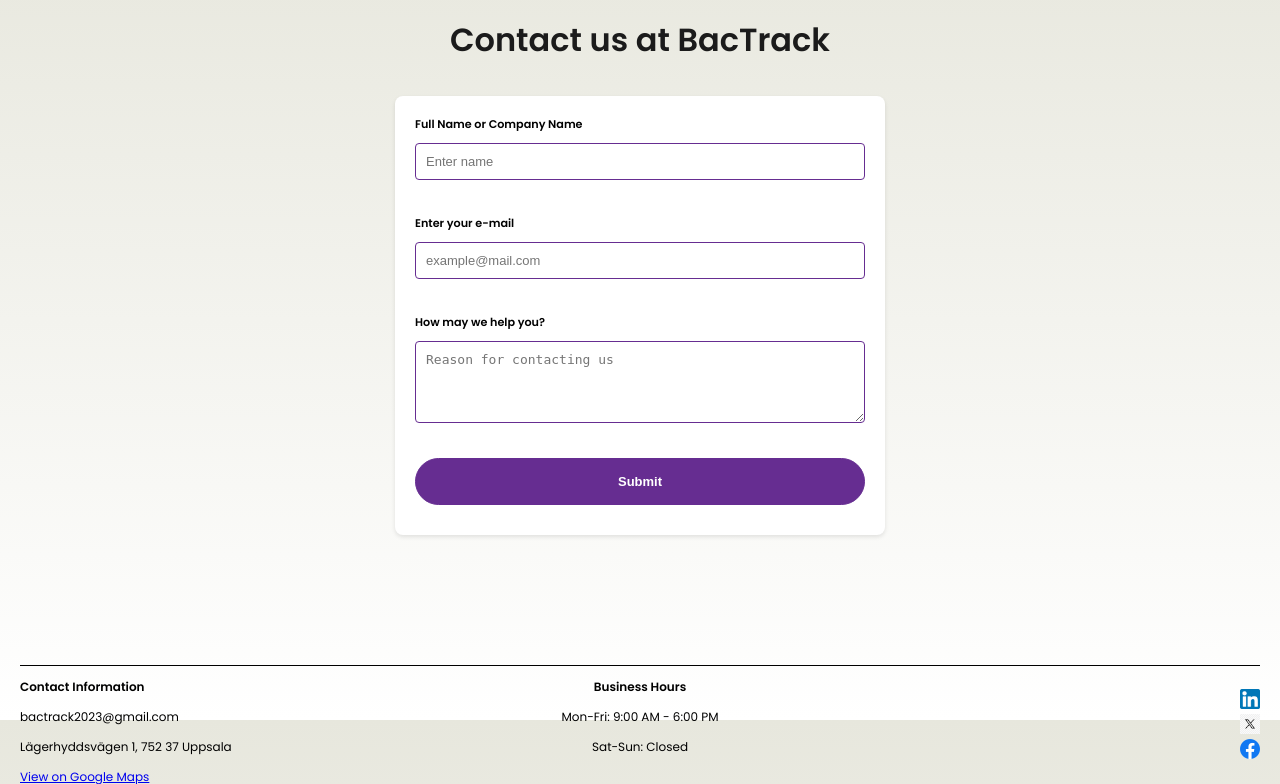
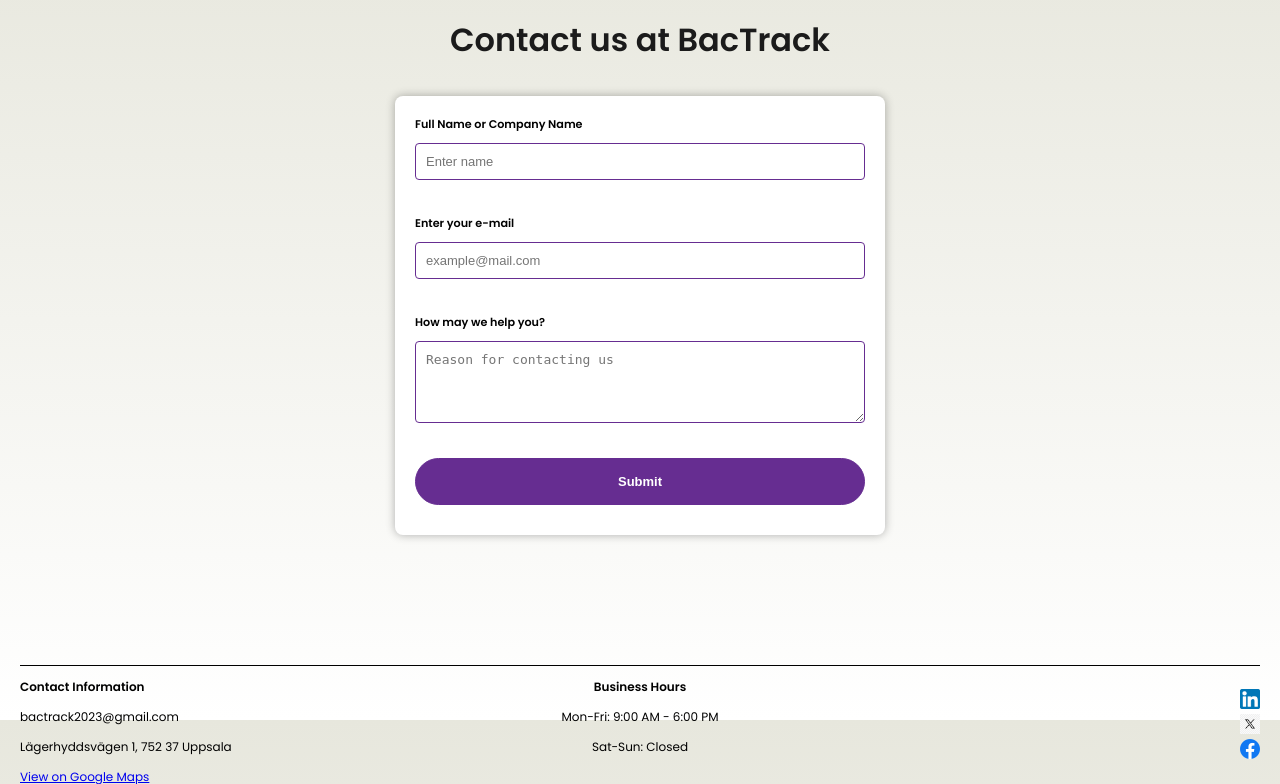
Before and after one commit to A-Bergfeldt/BacTrack, a PHP site: page /about_contact/contactus.php in a window 1280 px wide. Shown: the part 80-864 px from the top of the page. Run offline with PHP 8.4, Linux system fonts and the light colour scheme.

Commit message:
Unified boxshadows

```diff
--- a/about_contact/contactus.css
+++ b/about_contact/contactus.css
@@ -29,7 +29,7 @@ form {
     background-color: #ffffff;
     padding: 20px;
     border-radius: 8px;
-    box-shadow: 0 2px 4px rgba(0, 0, 0, 0.1);
+    box-shadow: 0 0 10px rgba(0, 0, 0, 0.3);
 }
 
 label, input, textarea {
--- a/doctor_style.css
+++ b/doctor_style.css
@@ -108,7 +108,6 @@ nav img[src='logo_main.png'] {
     height: 100vh;
     overflow-y: scroll;
     scroll-snap-type: y mandatory;
-    align-items: center;
 }
 
 
```
